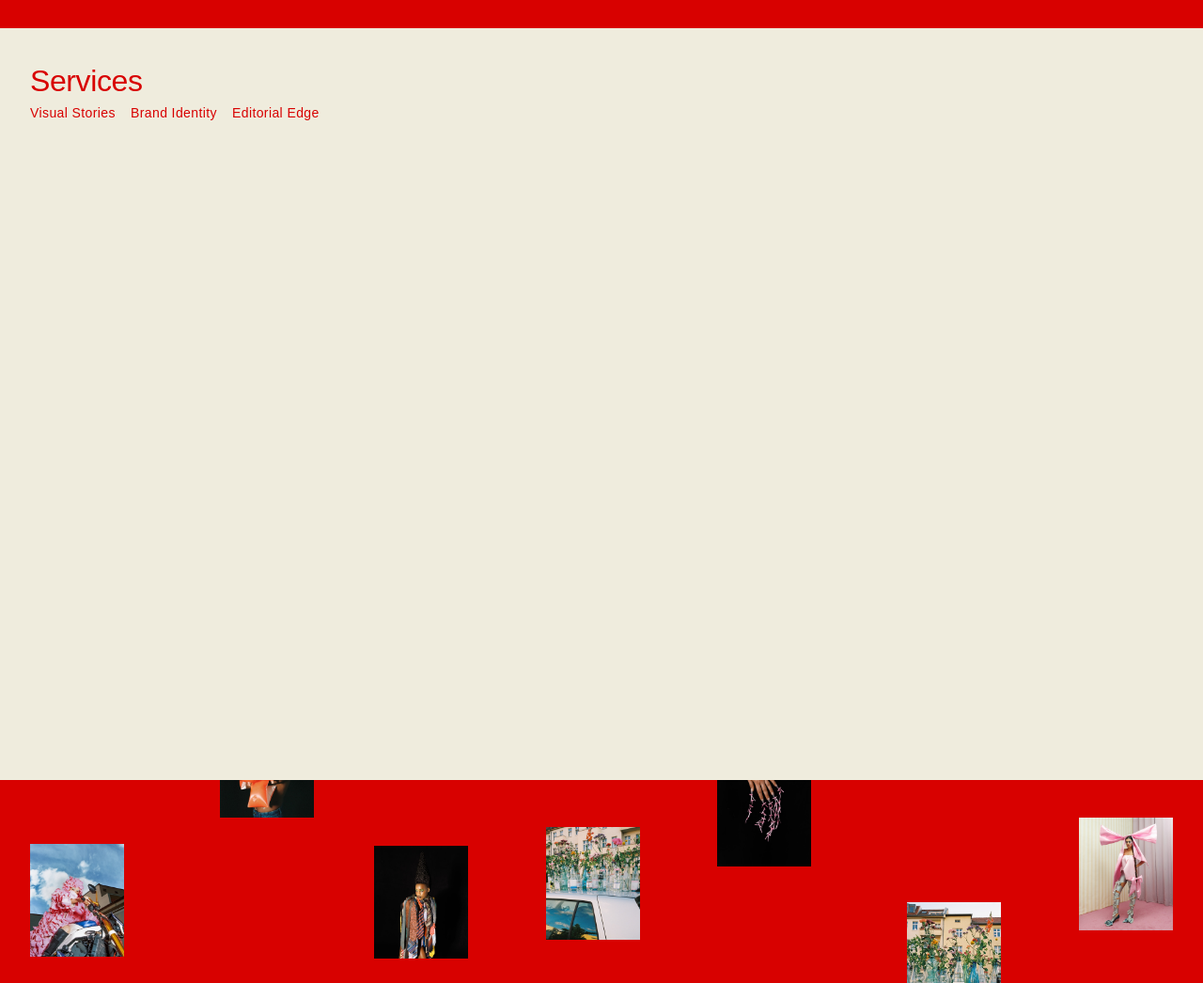
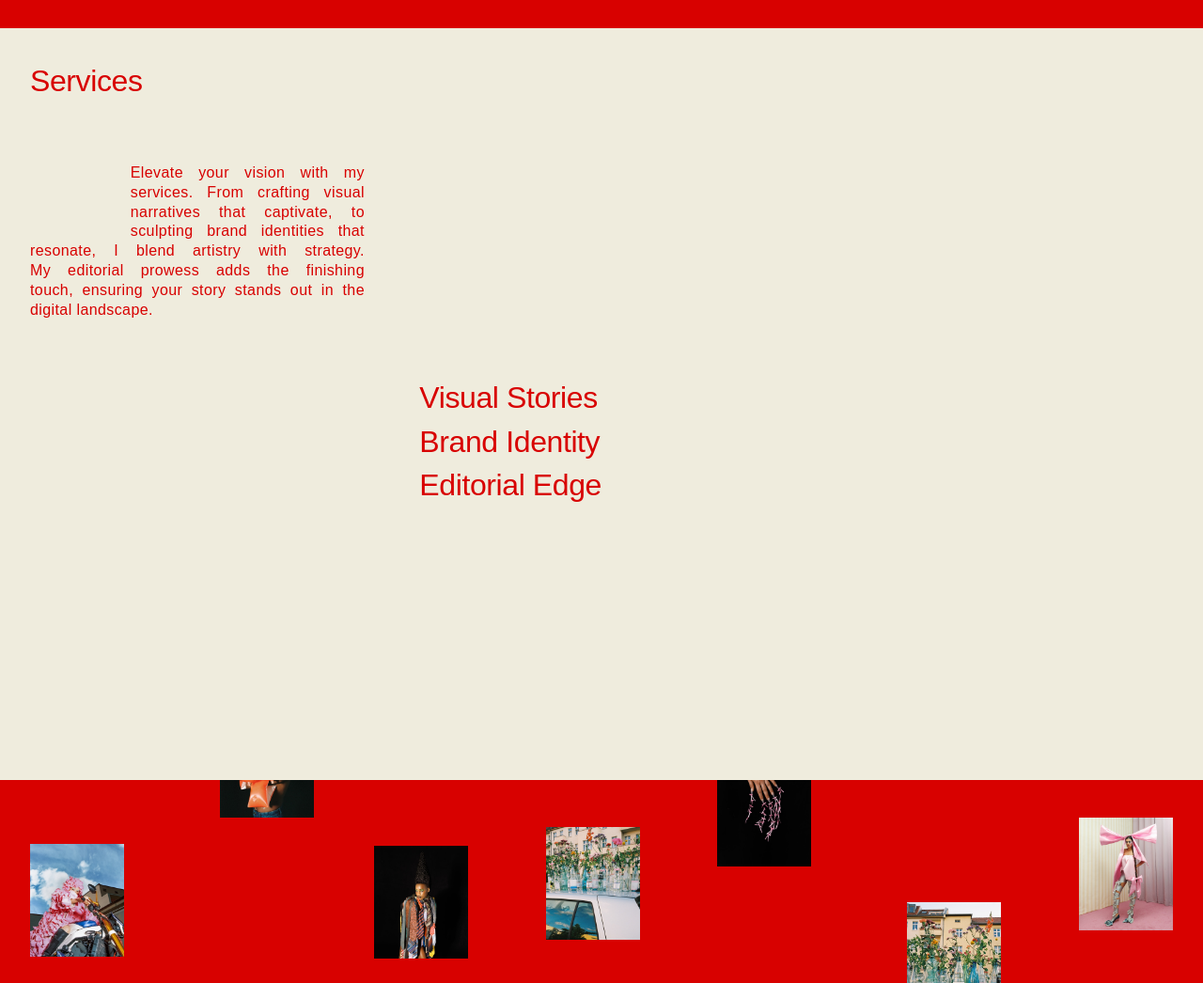
Before and after one commit to nardomarquez/on-scroll-layout-formations, a website built with Vite: page index.html in a window 1280 px wide. Shown: the part 3360-4406 px from the top of the page at 94% size. Built offline with nearby package versions, Linux system fonts and the light colour scheme; some packages are replaced by stand-ins of ours; a web font is replaced by a local one.

Commit message:
styling changes

```diff
--- a/index.html
+++ b/index.html
@@ -117,6 +117,11 @@
             <h2 class="section__title">Services</h2>
 
             <div class="services__content">
+              <div class="services__content__text">
+                <p class="services__desc indented">
+                  Elevate your vision with my services. From crafting visual narratives that captivate, to sculpting brand identities that resonate, I blend artistry with strategy. My editorial prowess adds the finishing touch, ensuring your story stands out in the digital landscape.
+                </p>
+
                 <ul class="services__list">
                   <li class="service__item">
                     <h3 class="service__item__title">Visual Stories</h3>
@@ -130,6 +135,7 @@
                     <h3 class="service__item__title">Editorial Edge</h3>
                   </li>
                 </ul>
+              </div>
 
               <div class="services__thumbnails">
                 <img src="images/21.jpg" class="services__thumbnail" />
--- a/src/style.css
+++ b/src/style.css
@@ -257,12 +257,29 @@ a {
 .services__content {
   display: grid;
   grid-template-columns: 1fr 1fr;
+  height: 100%;
+}
+
+.services__content__text {
+  display: flex;
+  flex-direction: column;
+  gap: 4rem;
+  margin-top: 4rem;
+}
+
+.services__desc {
+  max-width: 40ch;
+  text-wrap: pretty;
+  text-align: justify;
 }
 
 .services__list {
   grid-column: 1 / 2;
   display: flex;
-  gap: 1rem;
+  flex-direction: column;
+  gap: 0.5rem;
+  align-self: flex-end;
+  line-height: 1.2;
 }
 
 .service__item {
@@ -274,8 +291,11 @@ a {
 }
 
 .service__item__title {
-  font-size: 0.875rem;
+  font-family: "neue-haas-grotesk-display", sans-serif;
+  font-size: 2rem;
+  margin: 0;
   font-weight: 500;
+  letter-spacing: -0.025rem;
 }
 
 .services__thumbnails {
```
Lines whose indentation alone changed are shown as unchanged.
